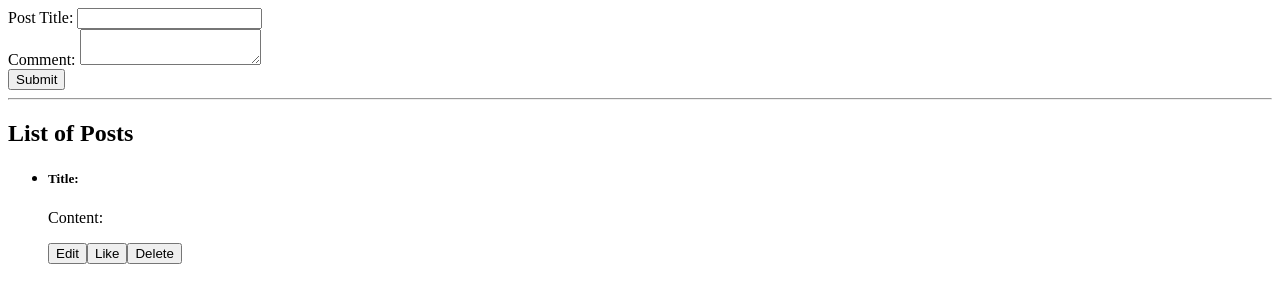
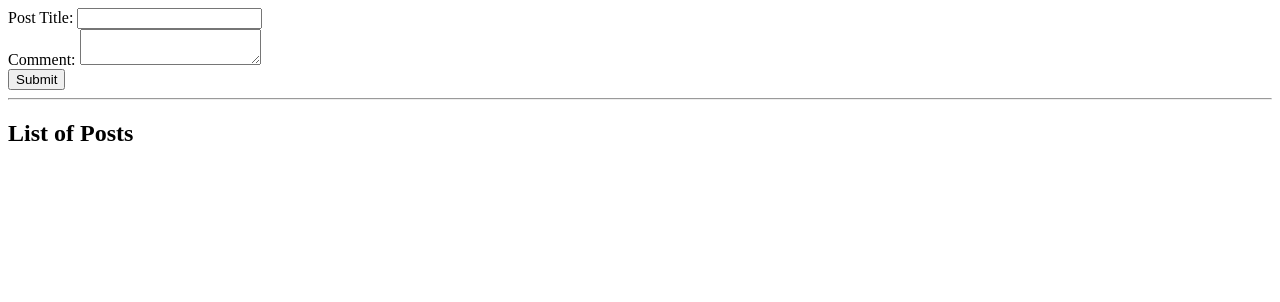
Before and after one commit to agushiagon/my-ick-app, a React (Create React App) app: page / in a window 1280 px wide. Shown: the top 302 px of the page. Built offline with nearby package versions, Linux system fonts and the light colour scheme.

Commit message:
Submit and show posts list

```diff
--- a/src/App.js
+++ b/src/App.js
@@ -52,6 +52,22 @@ class App extends React.Component {
 
 
     render() {
+
+        const pst = this.state.posts.map((e, i) => {
+            return (
+                <li class="row" key={i}>
+                    <h5>{e.title} </h5>
+                    <p>{e.comment}</p>
+                    <div class="action">
+                        <button type="button" title="Edit">Edit</button>
+                        <button type="button" title="Like" >Like</button>
+                        <button type="button" title="Delete">Delete</button>
+                    </div>
+                </li>
+            )
+        })
+
+
         return (
             <div>
                 <form>
@@ -83,15 +99,7 @@ class App extends React.Component {
                 <hr/>
                 <h2>List of Posts</h2>
                 <ul>
-                    <li class="row">
-                        <h5>Title: </h5>
-                        <p>Content:</p>
-                        <div class="action">
-                            <button type="button" title="Edit" >Edit</button>
-                            <button type="button" title="Like">Like</button>
-                            <button type="button" title="Delete">Delete</button>
-                        </div>
-                    </li>
+                    {pst}
                 </ul>
             </div>
         )
```
Also changed, not shown: 1 other file (tests, documents, lock files or other folders).
